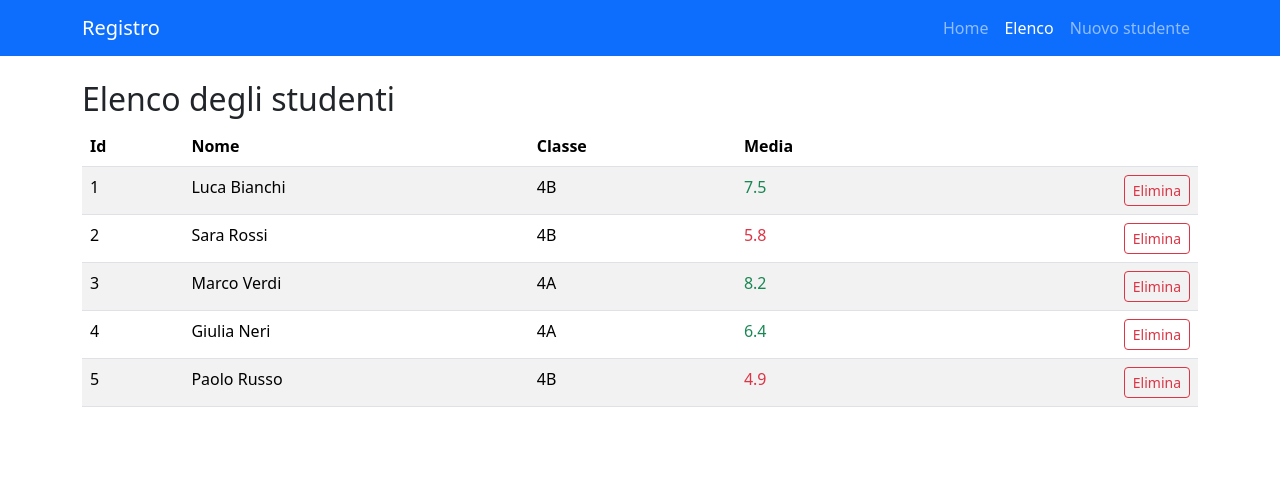
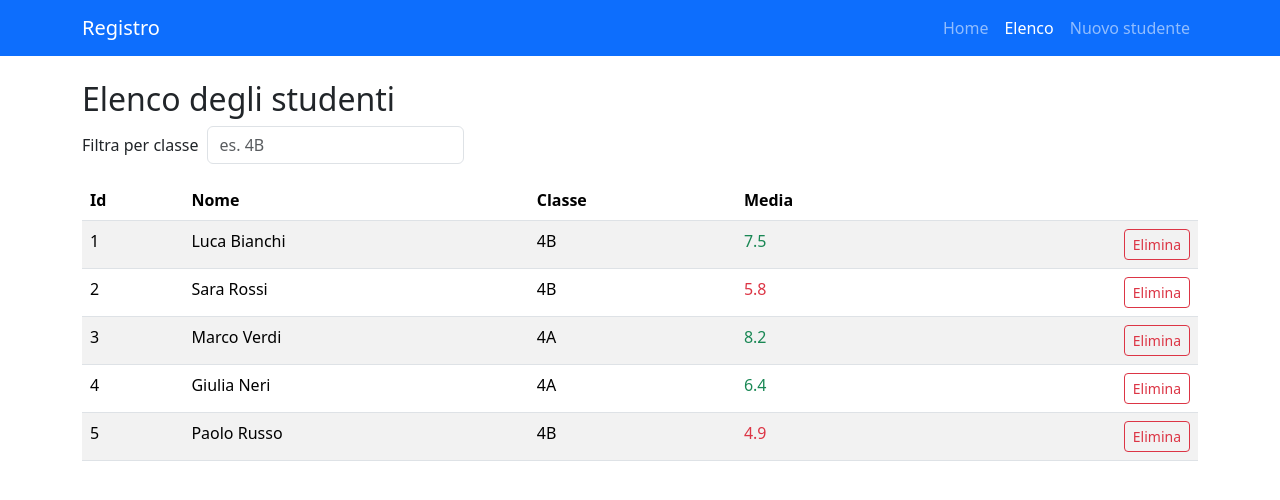
Before and after one commit to granderoberto/grande-roberto-registro-studenti, an Angular app in the folder registro-studenti/: page /elenco in a window 1280 px wide. Shown: the top 500 px of the page. Built offline with nearby package versions, Linux system fonts and the light colour scheme.

Commit message:
Passo 5: filtro per classe

```diff
--- a/registro-studenti/src/app/elenco/elenco.html
+++ b/registro-studenti/src/app/elenco/elenco.html
@@ -1,11 +1,29 @@
 <h2>Elenco degli studenti</h2>
 
+<div class="row g-2 align-items-center mb-3">
+  <div class="col-auto">
+    <label for="filtro" class="col-form-label">Filtra per classe</label>
+  </div>
+  <div class="col-auto">
+    <input id="filtro" class="form-control" [(ngModel)]="filtroClasse" placeholder="es. 4B">
+  </div>
+</div>
+
+@if (filtrati().length === 0) {
+  <div class="alert alert-warning">
+    @if (filtroClasse()) {
+      Nessuno studente trovato per la classe {{ filtroClasse() }}
+    } @else {
+      Il registro è vuoto.
+    }
+  </div>
+} @else {
   <table class="table table-striped table-hover">
     <thead>
       <tr><th>Id</th><th>Nome</th><th>Classe</th><th>Media</th><th></th></tr>
     </thead>
     <tbody>
-    @for (s of studenti(); track s.id) {
+      @for (s of filtrati(); track s.id) {
         <tr>
           <td>{{ s.id }}</td>
           <td>{{ s.nome }}</td>
@@ -18,3 +36,4 @@
       }
     </tbody>
   </table>
+}
--- a/registro-studenti/src/app/elenco/elenco.ts
+++ b/registro-studenti/src/app/elenco/elenco.ts
@@ -1,15 +1,24 @@
-import { Component, inject } from '@angular/core';
+import { Component, computed, inject, signal } from '@angular/core';
+import { FormsModule } from '@angular/forms';
 import { StudentiService } from '../services/studenti-service';
 
 @Component({
-  imports: [],
+  imports: [FormsModule],
   selector: 'app-elenco',
   styleUrl: './elenco.css',
   templateUrl: './elenco.html',
 })
 export class Elenco {
   private readonly studentiService = inject(StudentiService);
-  readonly studenti = this.studentiService.studenti;
+  readonly filtroClasse = signal('');
+  readonly filtrati = computed(() => {
+    const filtro = this.filtroClasse().trim().toUpperCase();
+    const tutti = this.studentiService.studenti();
+    if (filtro === '') {
+      return tutti;
+    }
+    return tutti.filter(s => s.classe.toUpperCase() === filtro);
+  });
 
   rimuovi(id: number): void {
     this.studentiService.rimuovi(id);
```
Lines whose indentation alone changed are shown as unchanged.
